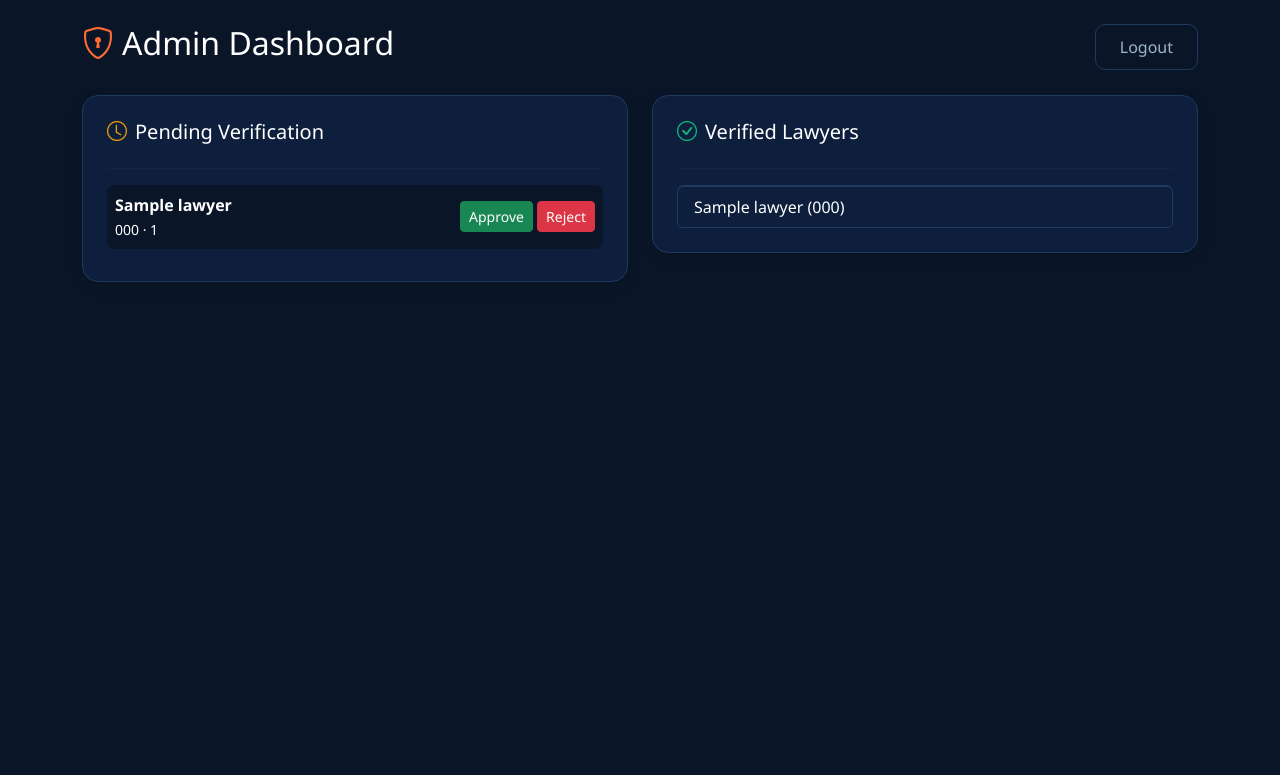
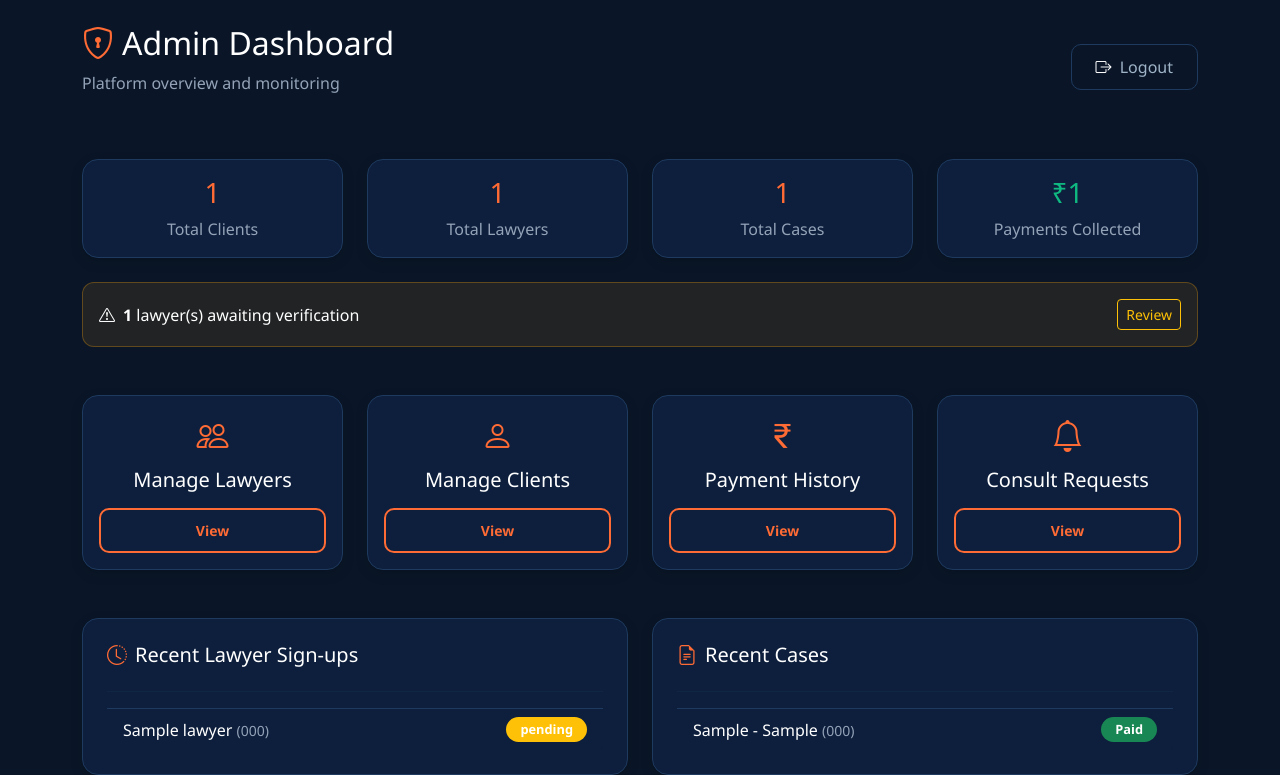
Before and after one commit to saivamsisinguru/nyayasetu, a Python web app: template templates/admin_dashboard.html in a window 1280 px wide. Shown: the part 110-885 px from the top of the page. Before the commit the page ends 392 px from the top, so only its background shows below. Run offline with Jinja, Linux system fonts and the light colour scheme; the template is opened without the code that fills it: most values are stand-ins (such as "Sample title", 1, 10 or a date in 2020).

Commit message:
Update admin_dashboard.html

```diff
--- a/templates/admin_dashboard.html
+++ b/templates/admin_dashboard.html
@@ -2,45 +2,120 @@
 {% block title %}Admin Dashboard{% endblock %}
 {% block content %}
 <div class="d-flex justify-content-between align-items-center mt-2">
-    <h2><i class="bi bi-shield-lock me-2 text-accent"></i>Admin Dashboard</h2>
-    <a href="{{ url_for('admin_logout') }}" class="btn btn-outline-secondary">Logout</a>
+    <div>
+        <h2><i class="bi bi-shield-lock me-2 text-accent"></i>Admin Dashboard</h2>
+        <p class="text-muted">Platform overview and monitoring</p>
+    </div>
+    <a href="{{ url_for('admin_logout') }}" class="btn btn-outline-secondary">
+        <i class="bi bi-box-arrow-right me-1"></i> Logout
+    </a>
 </div>
 
-<div class="row mt-4">
+<!-- Key Metrics -->
+<div class="row mt-4 g-4">
+    <div class="col-md-3">
+        <div class="card p-3 text-center">
+            <h3 class="text-accent">{{ total_clients }}</h3>
+            <p class="text-muted mb-0">Total Clients</p>
+        </div>
+    </div>
+    <div class="col-md-3">
+        <div class="card p-3 text-center">
+            <h3 class="text-accent">{{ total_lawyers }}</h3>
+            <p class="text-muted mb-0">Total Lawyers</p>
+        </div>
+    </div>
+    <div class="col-md-3">
+        <div class="card p-3 text-center">
+            <h3 class="text-accent">{{ total_cases }}</h3>
+            <p class="text-muted mb-0">Total Cases</p>
+        </div>
+    </div>
+    <div class="col-md-3">
+        <div class="card p-3 text-center">
+            <h3 class="text-success">₹{{ total_payments }}</h3>
+            <p class="text-muted mb-0">Payments Collected</p>
+        </div>
+    </div>
+</div>
+
+<!-- Pending Verification Alert -->
+{% if pending_lawyers_count > 0 %}
+<div class="alert alert-warning mt-4" style="background: rgba(245,158,11,0.1); border: 1px solid rgba(245,158,11,0.3);">
+    <div class="d-flex justify-content-between align-items-center">
+        <span><i class="bi bi-exclamation-triangle me-2"></i><strong>{{ pending_lawyers_count }}</strong> lawyer(s) awaiting verification</span>
+        <a href="{{ url_for('admin_lawyers') }}" class="btn btn-sm btn-outline-warning">Review</a>
+    </div>
+</div>
+{% endif %}
+
+<!-- Quick Links -->
+<div class="row mt-4 g-4">
+    <div class="col-md-3">
+        <div class="card p-3 text-center">
+            <i class="bi bi-people" style="font-size: 2rem; color: #ff6b35;"></i>
+            <h5 class="mt-2">Manage Lawyers</h5>
+            <a href="{{ url_for('admin_lawyers') }}" class="btn btn-outline-accent btn-sm mt-2">View</a>
+        </div>
+    </div>
+    <div class="col-md-3">
+        <div class="card p-3 text-center">
+            <i class="bi bi-person" style="font-size: 2rem; color: #ff6b35;"></i>
+            <h5 class="mt-2">Manage Clients</h5>
+            <a href="{{ url_for('admin_clients') }}" class="btn btn-outline-accent btn-sm mt-2">View</a>
+        </div>
+    </div>
+    <div class="col-md-3">
+        <div class="card p-3 text-center">
+            <i class="bi bi-currency-rupee" style="font-size: 2rem; color: #ff6b35;"></i>
+            <h5 class="mt-2">Payment History</h5>
+            <a href="{{ url_for('admin_payments') }}" class="btn btn-outline-accent btn-sm mt-2">View</a>
+        </div>
+    </div>
+    <div class="col-md-3">
+        <div class="card p-3 text-center">
+            <i class="bi bi-bell" style="font-size: 2rem; color: #ff6b35;"></i>
+            <h5 class="mt-2">Consult Requests</h5>
+            <a href="{{ url_for('admin_requests') }}" class="btn btn-outline-accent btn-sm mt-2">View</a>
+        </div>
+    </div>
+</div>
+
+<!-- Recent Activity -->
+<div class="row mt-4 g-4">
     <div class="col-md-6">
         <div class="card p-4">
-            <h5><i class="bi bi-clock me-2 text-warning"></i>Pending Verification</h5>
+            <h5><i class="bi bi-clock-history me-2 text-accent"></i>Recent Lawyer Sign-ups</h5>
             <hr>
-            {% if pending %}
-                {% for lawyer in pending %}
-                <div class="d-flex justify-content-between align-items-center mb-2 p-2" style="background: #0a1628; border-radius: 8px;">
-                    <div>
-                        <strong>{{ lawyer.name }}</strong><br>
-                        <small>{{ lawyer.phone }} · {{ lawyer.bar_council_id }}</small>
-                    </div>
-                    <div>
-                        <a href="{{ url_for('admin_verify_lawyer', lawyer_id=lawyer.id) }}" class="btn btn-sm btn-success">Approve</a>
-                        <a href="{{ url_for('admin_reject_lawyer', lawyer_id=lawyer.id) }}" class="btn btn-sm btn-danger">Reject</a>
-                    </div>
-                </div>
+            {% if recent_lawyers %}
+                <ul class="list-group list-group-flush">
+                {% for lawyer in recent_lawyers %}
+                    <li class="list-group-item d-flex justify-content-between align-items-center">
+                        <span>{{ lawyer.name or 'New Lawyer' }} <small class="text-muted">({{ lawyer.phone }})</small></span>
+                        <span class="badge bg-warning">{{ lawyer.verification_status }}</span>
+                    </li>
                 {% endfor %}
+                </ul>
             {% else %}
-                <p class="text-muted">No pending lawyers.</p>
+                <p class="text-muted">No recent lawyers.</p>
             {% endif %}
         </div>
     </div>
     <div class="col-md-6">
         <div class="card p-4">
-            <h5><i class="bi bi-check-circle me-2 text-success"></i>Verified Lawyers</h5>
+            <h5><i class="bi bi-file-earmark-text me-2 text-accent"></i>Recent Cases</h5>
             <hr>
-            {% if verified %}
-                <ul class="list-group">
-                {% for lawyer in verified %}
-                    <li class="list-group-item">{{ lawyer.name }} ({{ lawyer.phone }})</li>
+            {% if recent_cases %}
+                <ul class="list-group list-group-flush">
+                {% for case in recent_cases %}
+                    <li class="list-group-item d-flex justify-content-between align-items-center">
+                        <span>{{ case.legal_area | title }} - {{ case.sub_type | replace('_',' ') | title }} <small class="text-muted">({{ case.client.phone }})</small></span>
+                        <span class="badge bg-success">{{ case.status }}</span>
+                    </li>
                 {% endfor %}
                 </ul>
             {% else %}
-                <p class="text-muted">No verified lawyers yet.</p>
+                <p class="text-muted">No recent cases.</p>
             {% endif %}
         </div>
     </div>
```
